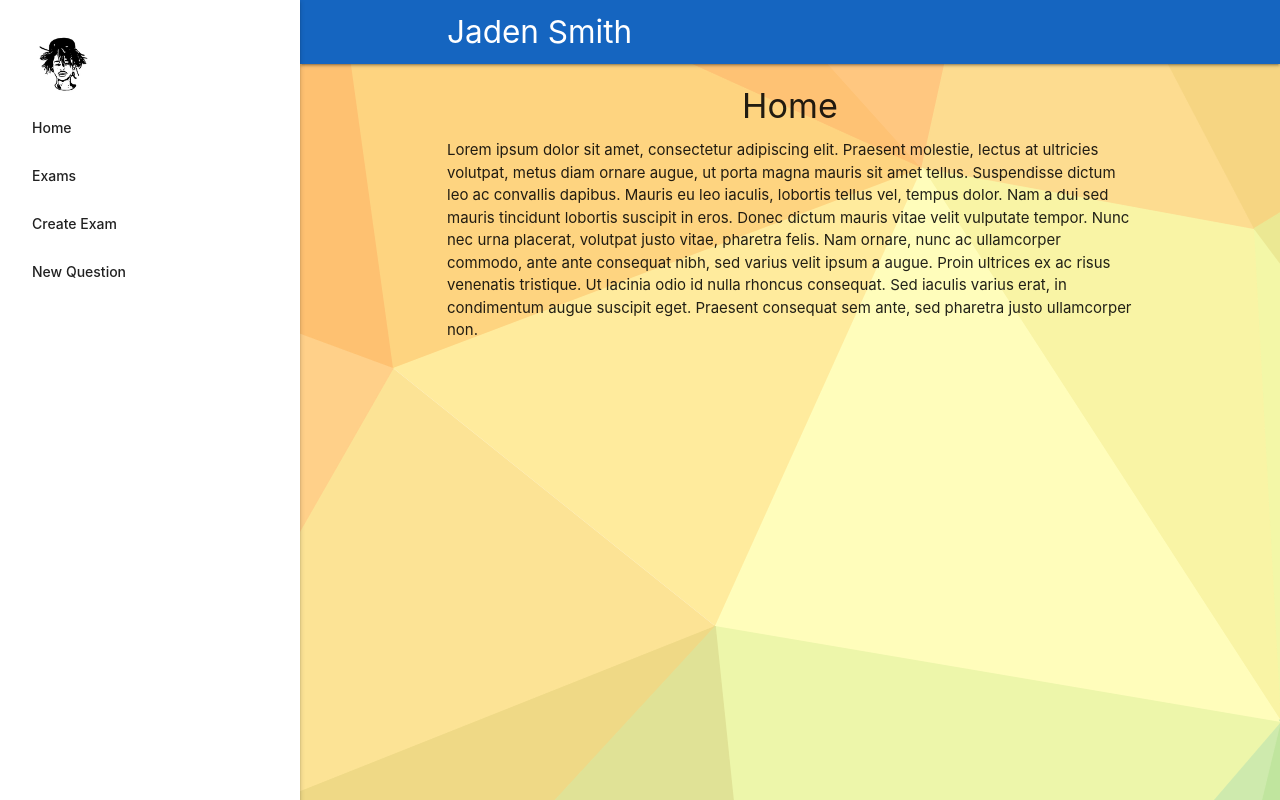
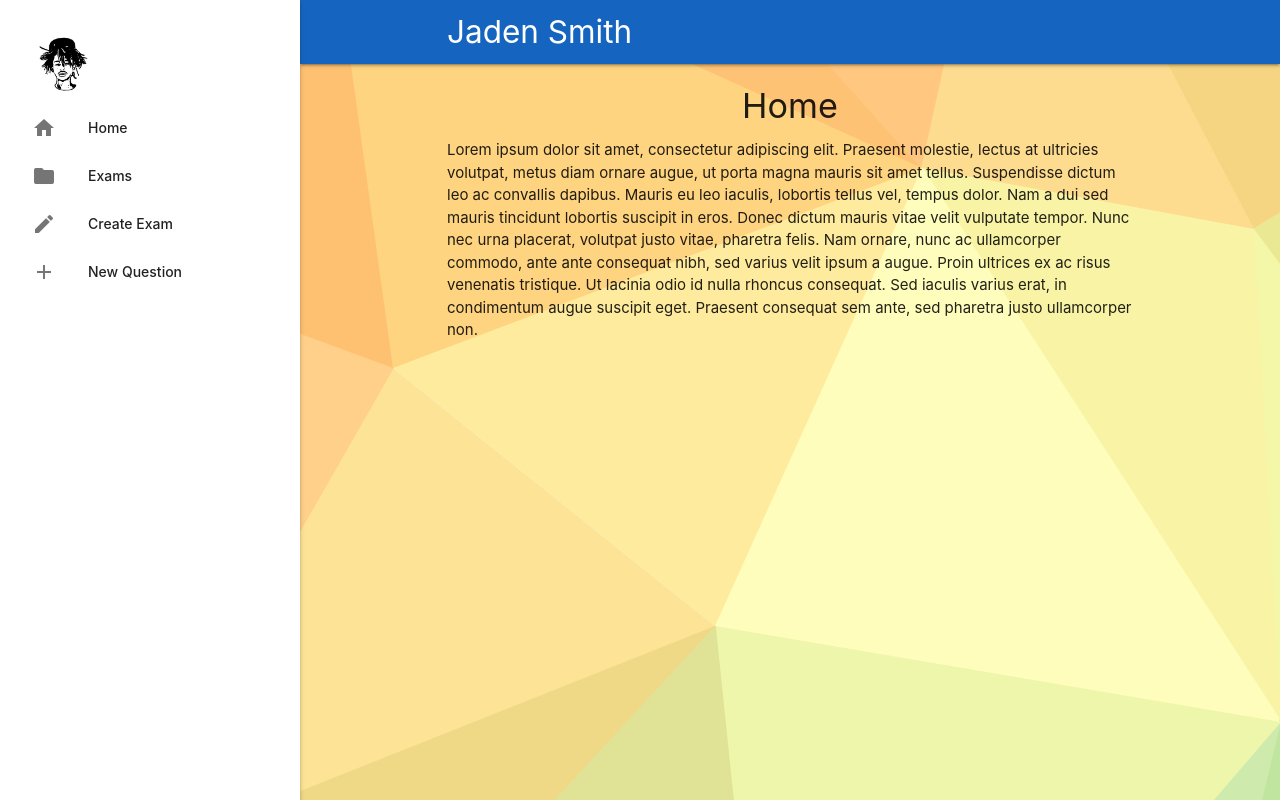
Before and after one commit to JorgeSabella/JADENSMITH, a React (Create React App) app: page / in a window 1280 px wide. Built offline with nearby package versions, Linux system fonts and the light colour scheme.

Commit message:
Add icones to nav items

```diff
--- a/src/components/layout/Navbar.js
+++ b/src/components/layout/Navbar.js
@@ -16,10 +16,10 @@ const Navbar = () => {
                             </div>
                         </div>
                     </li>
-                    <li><Link to="/" className="text-white">Home</Link></li>
-                    <li><NavLink to="/exams" className="text-white">Exams</NavLink></li>
-                    <li><NavLink to="/newexam" className="text-white">Create Exam</NavLink></li>
-                    <li><NavLink to="/question" className="text-white">New Question</NavLink></li>
+                    <li><NavLink to="/" className="text-white"><i className="material-icons">home</i>Home</NavLink></li>
+                    <li><NavLink to="/exams" className="text-white"><i className="material-icons">folder</i>Exams</NavLink></li>
+                    <li><NavLink to="/newexam" className="text-white"><i className="material-icons">edit</i>Create Exam</NavLink></li>
+                    <li><NavLink to="/question" className="text-white"><i className="material-icons">add</i>New Question</NavLink></li>
                 </ul>
             </nav>
             <a className="top-nav sidenav-trigger full hide-on-large-only" href="#" data-target="slide-out">
```
